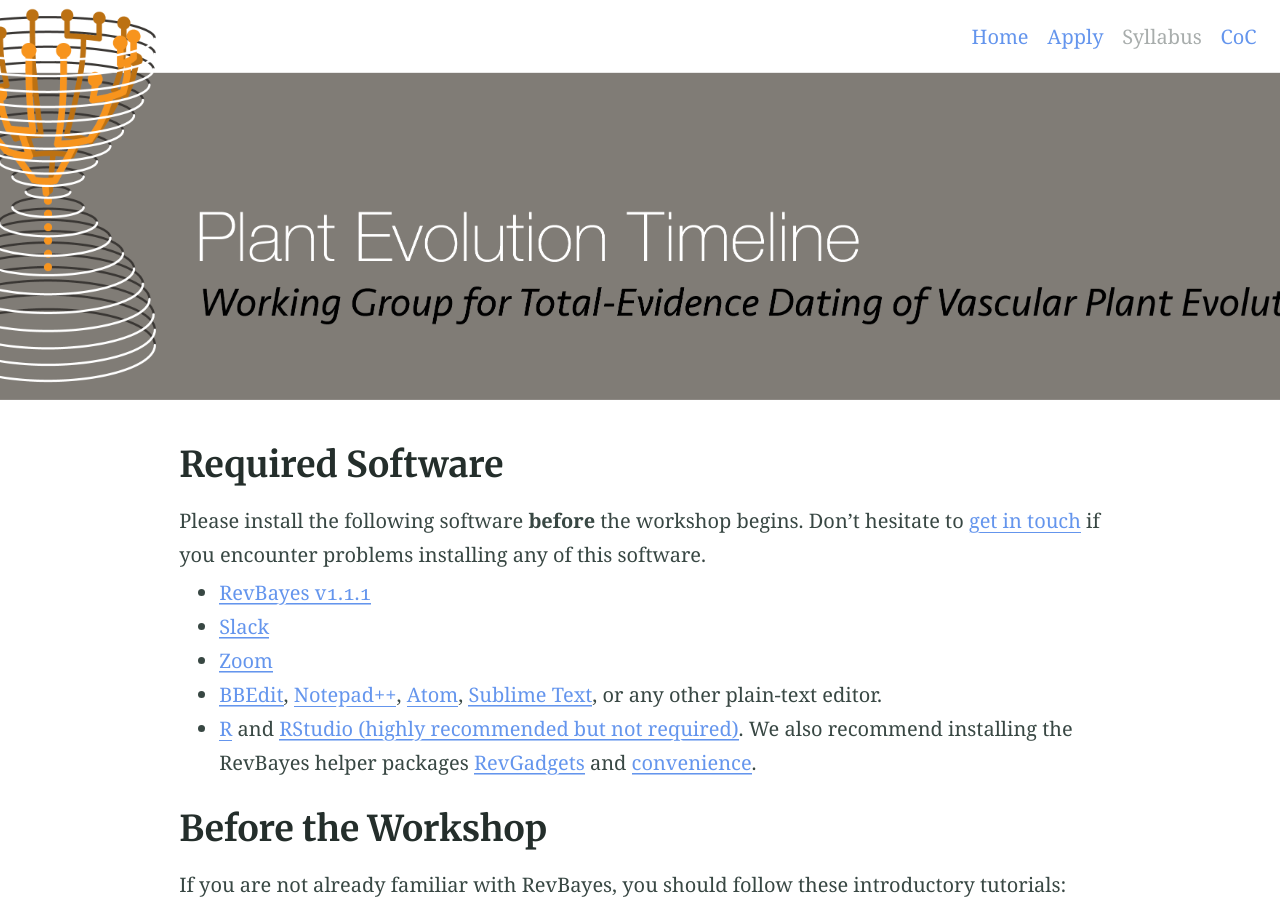
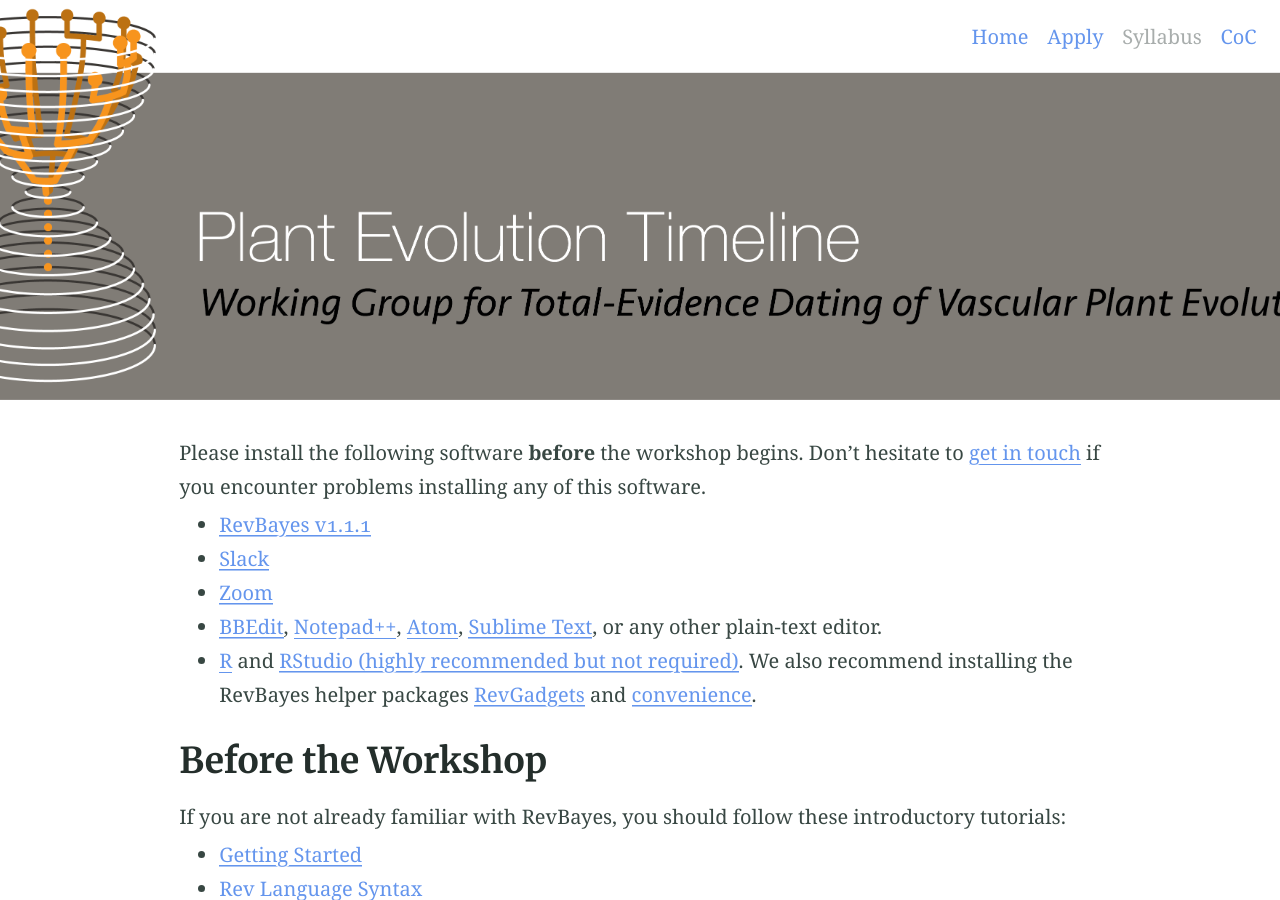
Before and after one commit to mikeryanmay/ted.workshop.github.io, a Jekyll site: the page built from syllabus.md, in a window 1280 px wide and 900 px high. Built offline with Jekyll 4.4.1, drawn with Linux system fonts in a browser that asks for light colours.

Commit message:
debugging page titles

```diff
--- a/syllabus.md
+++ b/syllabus.md
@@ -1,8 +1,6 @@
 ---
 title:
 ---
-
-## Required Software
 
 Please install the following software **before** the workshop begins.
 Don't hesitate to [get in touch](mailto:mikeryanmay@gmail.com) if you encounter problems installing any of this software.
```
Also changed, not shown: 3 other files.
